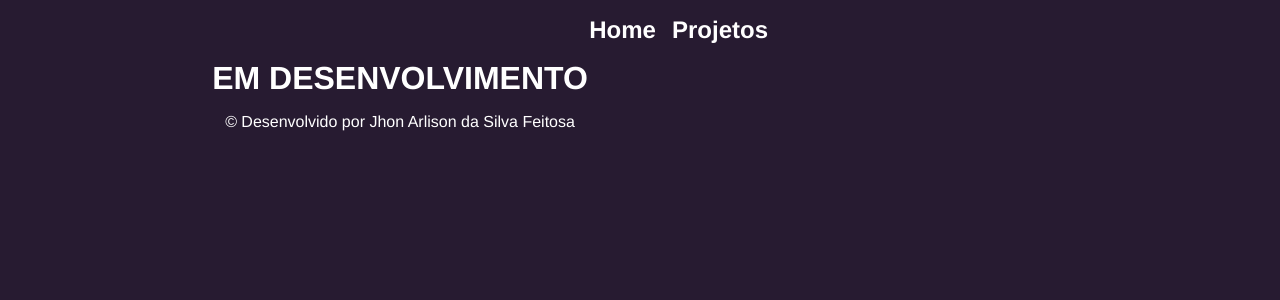
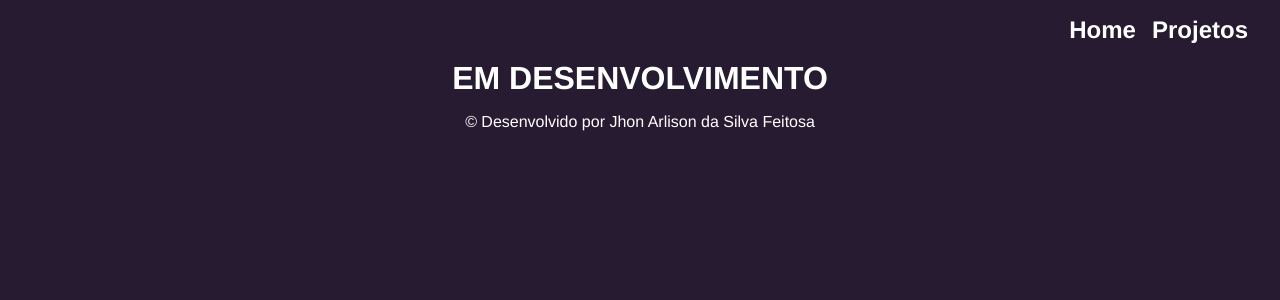
Before and after one commit to jhon3k/Portfolio, a React (Vite) app: page /Projects in a window 1280 px wide. Shown: the top 300 px of the page. Built offline with nearby package versions, Linux system fonts and the light colour scheme.

Commit message:
Update Projects.sass

```diff
--- a/src/Styles/components/Projects.sass
+++ b/src/Styles/components/Projects.sass
@@ -1,6 +1,3 @@
-div
-  width: 100vh
-
 h1
   display: flex
   justify-content: center
```
